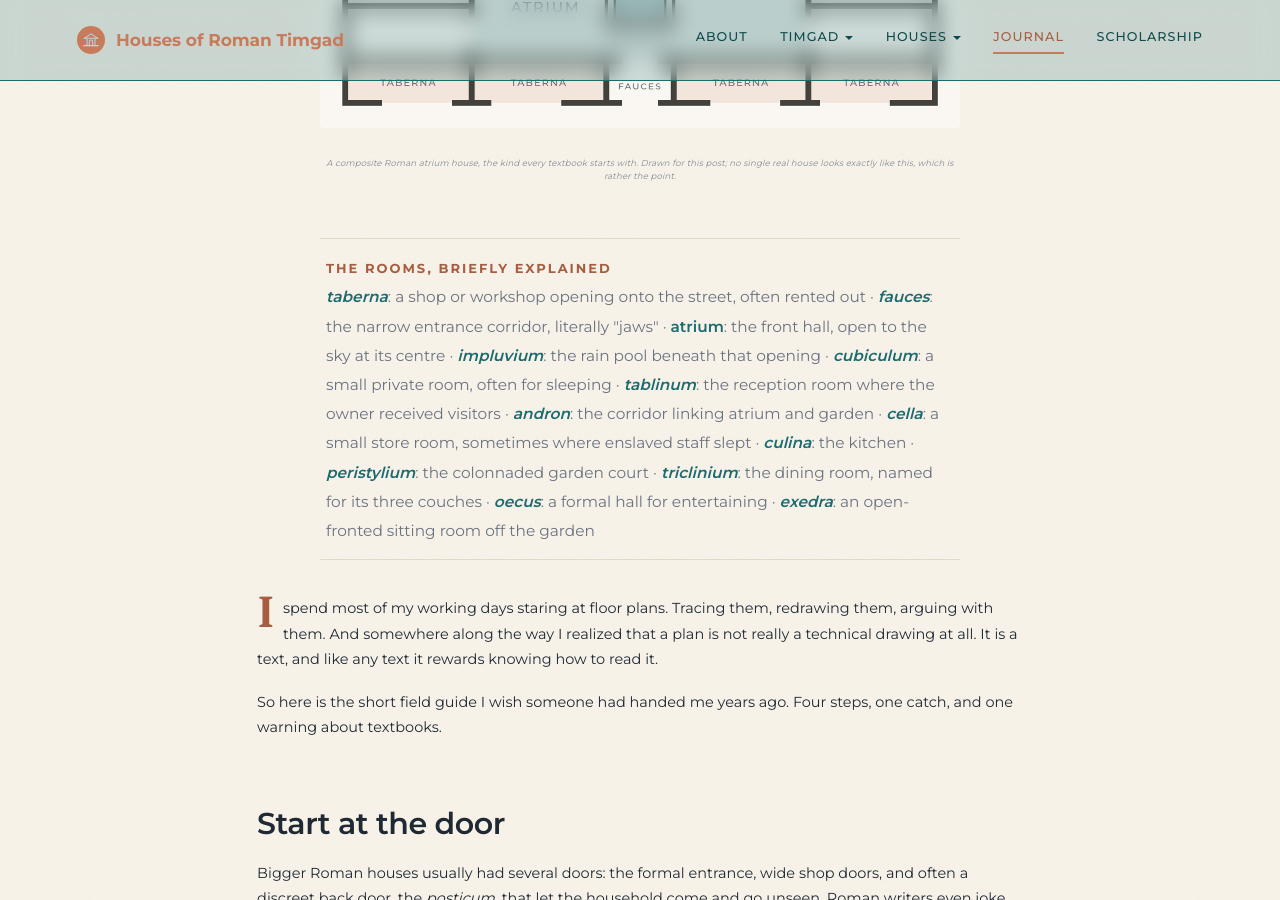
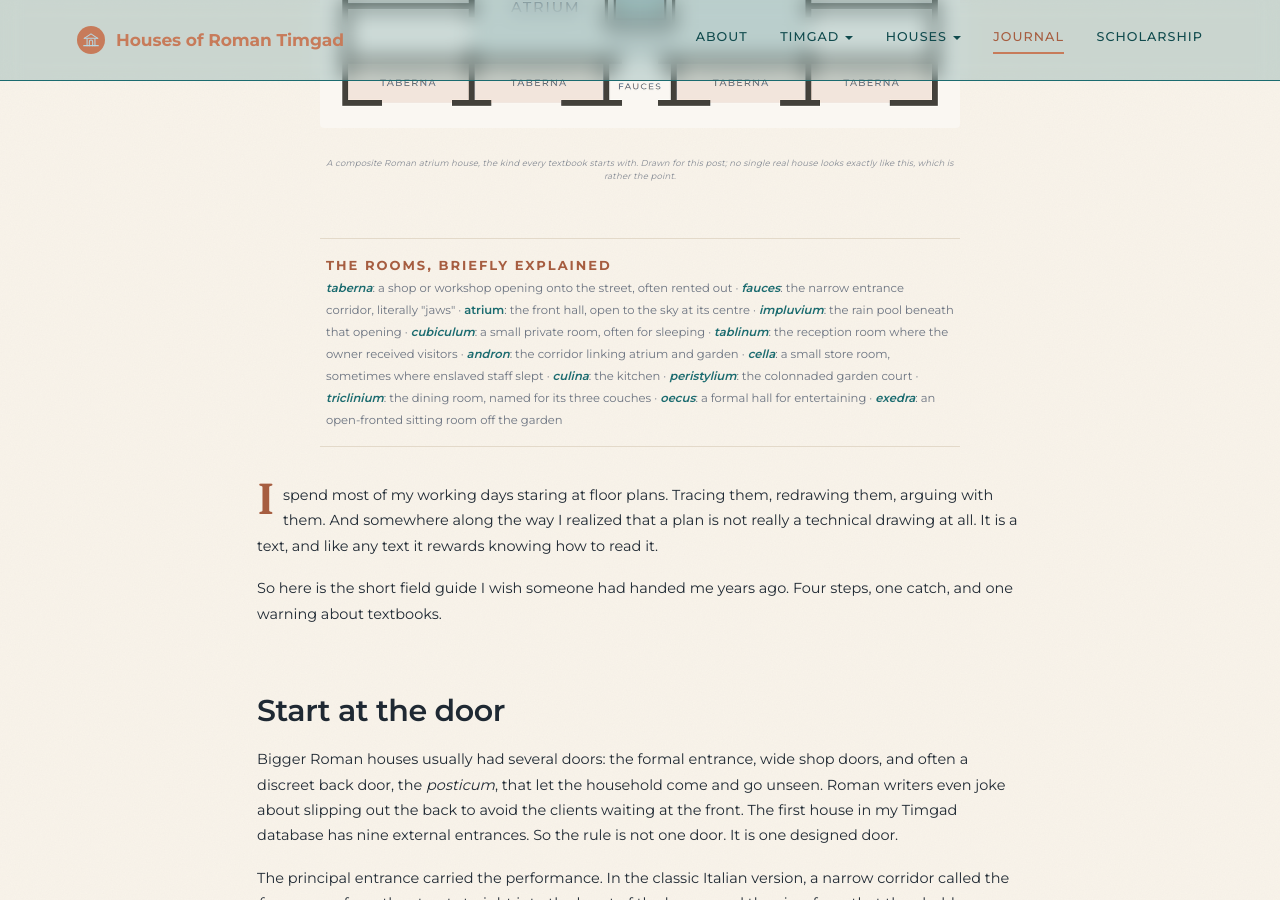
Before and after one commit to kimedher/timgadhouses, a Jekyll site: the page built from _posts/2026-07-23-how-to-read-a-roman-house-plan.md, in a window 1280 px wide and 900 px high, scrolled down 793 px. Built offline with Jekyll 4.4.1, drawn with Linux system fonts in a browser that asks for light colours.

Commit message:
Legend body text 25% smaller

```diff
--- a/_posts/2026-07-23-how-to-read-a-roman-house-plan.md
+++ b/_posts/2026-07-23-how-to-read-a-roman-house-plan.md
@@ -19,7 +19,7 @@ excerpt: >-
   <figcaption>A composite Roman atrium house, the kind every textbook starts with. Drawn for this post; no single real house looks exactly like this, which is rather the point.</figcaption>
 </figure>
 
-<div style="max-width:640px;margin:-8px auto 36px;font-size:0.85rem;line-height:1.9;color:#6B7380;border-top:1px solid #E3D9C9;border-bottom:1px solid #E3D9C9;padding:14px 6px;">
+<div style="max-width:640px;margin:-8px auto 36px;font-size:0.64rem;line-height:1.9;color:#6B7380;border-top:1px solid #E3D9C9;border-bottom:1px solid #E3D9C9;padding:14px 6px;">
 <strong style="letter-spacing:2px;font-size:0.72rem;color:#A65D40;">THE ROOMS, BRIEFLY EXPLAINED</strong><br>
 <em style='color:#1B6B6F;font-weight:600;'>taberna</em>: a shop or workshop opening onto the street, often rented out · <em style='color:#1B6B6F;font-weight:600;'>fauces</em>: the narrow entrance corridor, literally "jaws" · <span style='color:#1B6B6F;font-weight:600;'>atrium</span>: the front hall, open to the sky at its centre · <em style='color:#1B6B6F;font-weight:600;'>impluvium</em>: the rain pool beneath that opening · <em style='color:#1B6B6F;font-weight:600;'>cubiculum</em>: a small private room, often for sleeping · <em style='color:#1B6B6F;font-weight:600;'>tablinum</em>: the reception room where the owner received visitors · <em style='color:#1B6B6F;font-weight:600;'>andron</em>: the corridor linking atrium and garden · <em style='color:#1B6B6F;font-weight:600;'>cella</em>: a small store room, sometimes where enslaved staff slept · <em style='color:#1B6B6F;font-weight:600;'>culina</em>: the kitchen · <em style='color:#1B6B6F;font-weight:600;'>peristylium</em>: the colonnaded garden court · <em style='color:#1B6B6F;font-weight:600;'>triclinium</em>: the dining room, named for its three couches · <em style='color:#1B6B6F;font-weight:600;'>oecus</em>: a formal hall for entertaining · <em style='color:#1B6B6F;font-weight:600;'>exedra</em>: an open-fronted sitting room off the garden
 </div>
```
